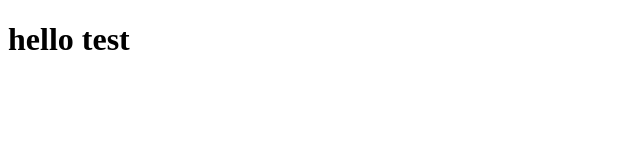
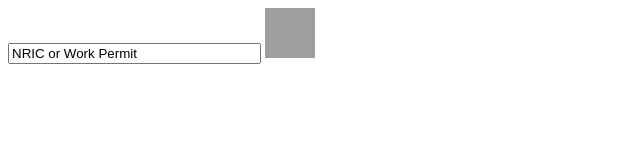
Before and after one commit to Inzaghi2012/Inzaghi2012.github.io, a plain HTML site: page index.html in a window 1280 px wide. Shown: the whole page, without its empty margins (0-640 px from the left). Drawn offline with nearby package versions, Linux system fonts and the light colour scheme; grey boxes are pictures that could not be loaded.

Commit message:
Update index.html

```diff
--- a/index.html
+++ b/index.html
@@ -1,10 +1,26 @@
-<!DOCTYPE html>
 <html>
-<head>
-<meta charset="utf-8">
-<title>Home</title>
-</head>
-<body>
-<h1>hello test</h1>
-</body>
+    <head>
+        <title>Testing QR code</title>
+        <script src="http://ajax.googleapis.com/ajax/libs/jquery/1.11.2/jquery.min.js"></script>
+        <script type="text/javascript">
+            function generateBarCode()
+            {
+                var nric = $('#text').val();
+                var url = 'https://api.qrserver.com/v1/create-qr-code/?data=' + nric + '&amp;size=50x50';
+                $('#barcode').attr('src', url);
+            }
+        </script>
+    </head>
+    <body>
+        <input id="text" type="text"
+            value="NRIC or Work Permit" style="Width:20%"
+            onblur='generateBarCode();' />
+
+      <img id='barcode'
+            src="https://api.qrserver.com/v1/create-qr-code/?data=HelloWorld&amp;size=100x100"
+            alt=""
+            title="HELLO"
+            width="50"
+            height="50" />
+    </body>
 </html>
```
